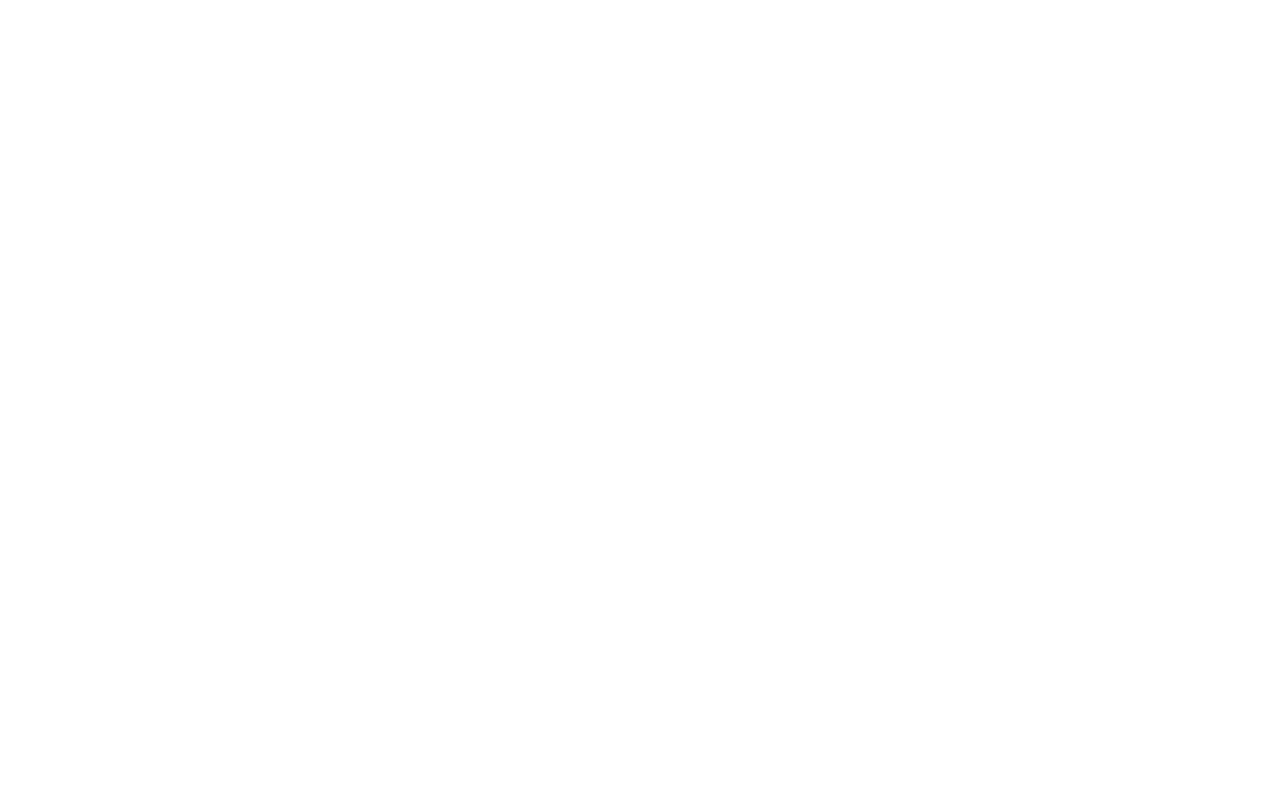
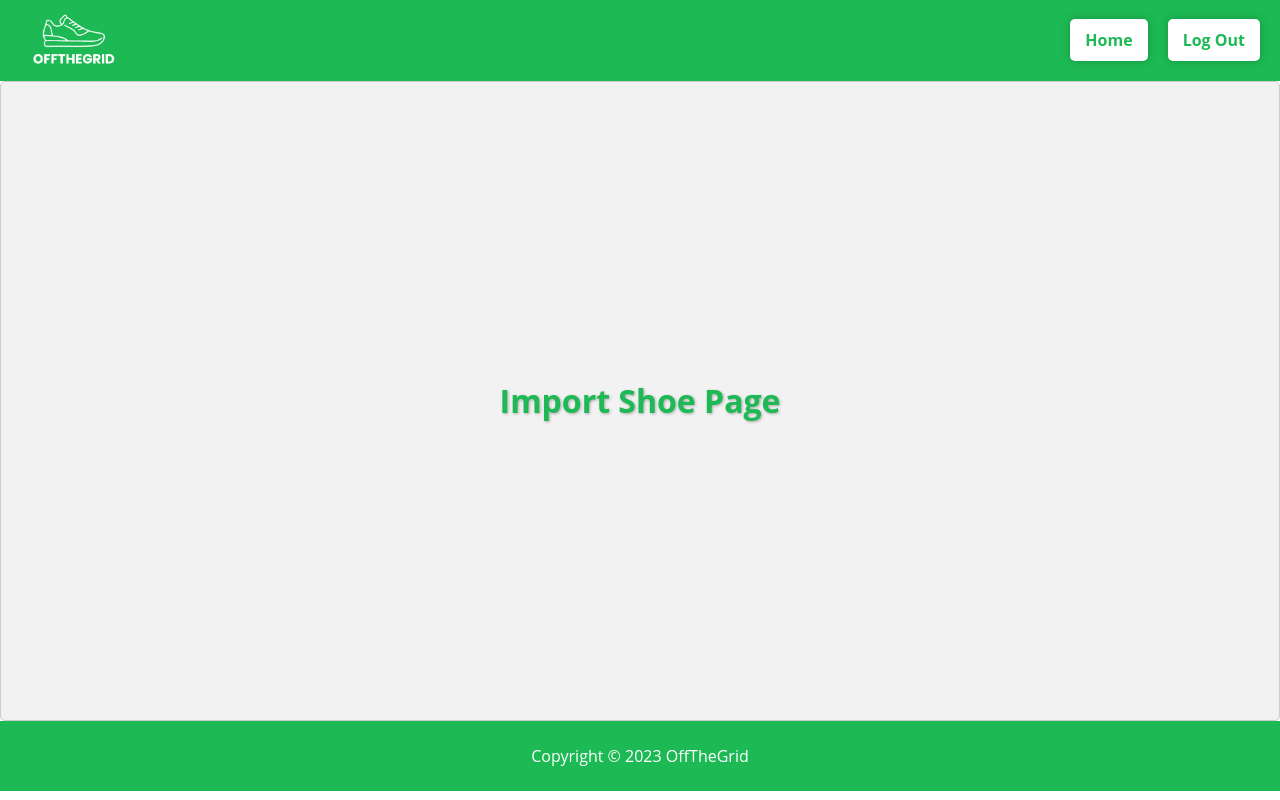
Before and after one commit to jacob-beattie/OffTheGrid, a React (Create React App) app: page /importshoe in a window 1280 px wide. Before the commit this address had no page. Built offline with nearby package versions, Linux system fonts and the light colour scheme.

Commit message:
Added new blank page for importing shoes, updated header for each page with new button

```diff
--- a/src/Components/App.js
+++ b/src/Components/App.js
@@ -2,6 +2,7 @@
 import { BrowserRouter as Router, Routes, Route } from 'react-router-dom';
 import DashboardPage from '../Pages/DashboardPage';
 import AddShoe from '../Pages/AddShoe';
+import ImportShoePage from '../Pages/ImportShoePage';
 import { ShoeProvider } from '../Components/ShoeContext';
 import LoginPage from '../Pages/LoginPage';
 import { app } from './firebase';
@@ -13,6 +14,7 @@
         <Routes>
           <Route path="/addshoe" element={<AddShoe />} />
           <Route path="/dashboard" element={<DashboardPage />} />
+          <Route path="/importshoe" element={<ImportShoePage />} />
           <Route path="/" element={<LoginPage />} /> {/* Default route */}
         </Routes>
       </ShoeProvider>
--- a/src/Pages/AddShoe.js
+++ b/src/Pages/AddShoe.js
@@ -66,6 +66,9 @@
           <img src="/OFFTHEGRID.png" alt="OffTheGrid Logo" className="logo-image" />
         </div>
         <nav className="nav-links-container">
+          <Link to="/importshoe" className="add-shoe-button">
+            Import Shoe
+          </Link>
           <Link to="/dashboard" className="add-shoe-button">
             Home
           </Link>
--- a/src/Pages/DashboardPage.js
+++ b/src/Pages/DashboardPage.js
@@ -29,6 +29,9 @@
           <img src="/OFFTHEGRID.png" alt="OffTheGrid Logo" className="logo-image" />
         </div>
         <nav className="nav-links-container">
+          <Link to="/importshoe" className="add-shoe-button">
+            Import Shoe
+          </Link>
           <Link to="/addshoe" className="add-shoe-button">
             Add Shoe
           </Link>
--- /dev/null
+++ b/src/Pages/ImportShoePage.js
@@ -0,0 +1,30 @@
+import { Link } from 'react-router-dom';
+
+const ImportShoePage = () => {
+
+return (
+    <div>
+        <header>
+            <div className="logo-container">
+                <img src="/OFFTHEGRID.png" alt="OffTheGrid Logo" className="logo-image" />
+            </div>
+            <nav className="nav-links-container">
+                <Link to="/dashboard" className="add-shoe-button">
+                    Home
+                </Link>
+                <Link to="/" id="logout-button">
+                    Log Out
+                </Link>
+            </nav>
+        </header>
+        <main className="add-shoe-main">
+            <h2>Import Shoe Page</h2>
+        </main>
+        <footer>
+            <p>Copyright © 2023 OffTheGrid</p>
+        </footer>
+    </div>
+);
+};
+
+export default ImportShoePage;
```
